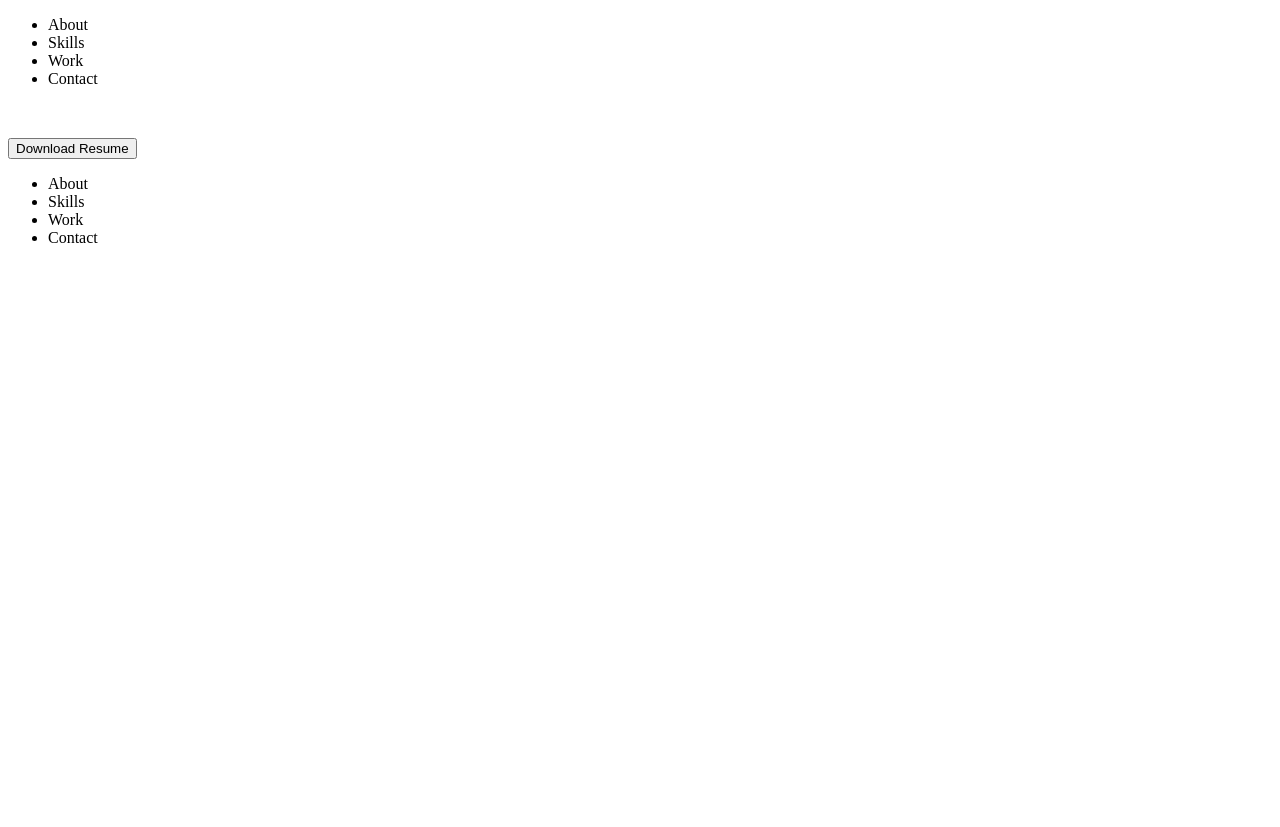
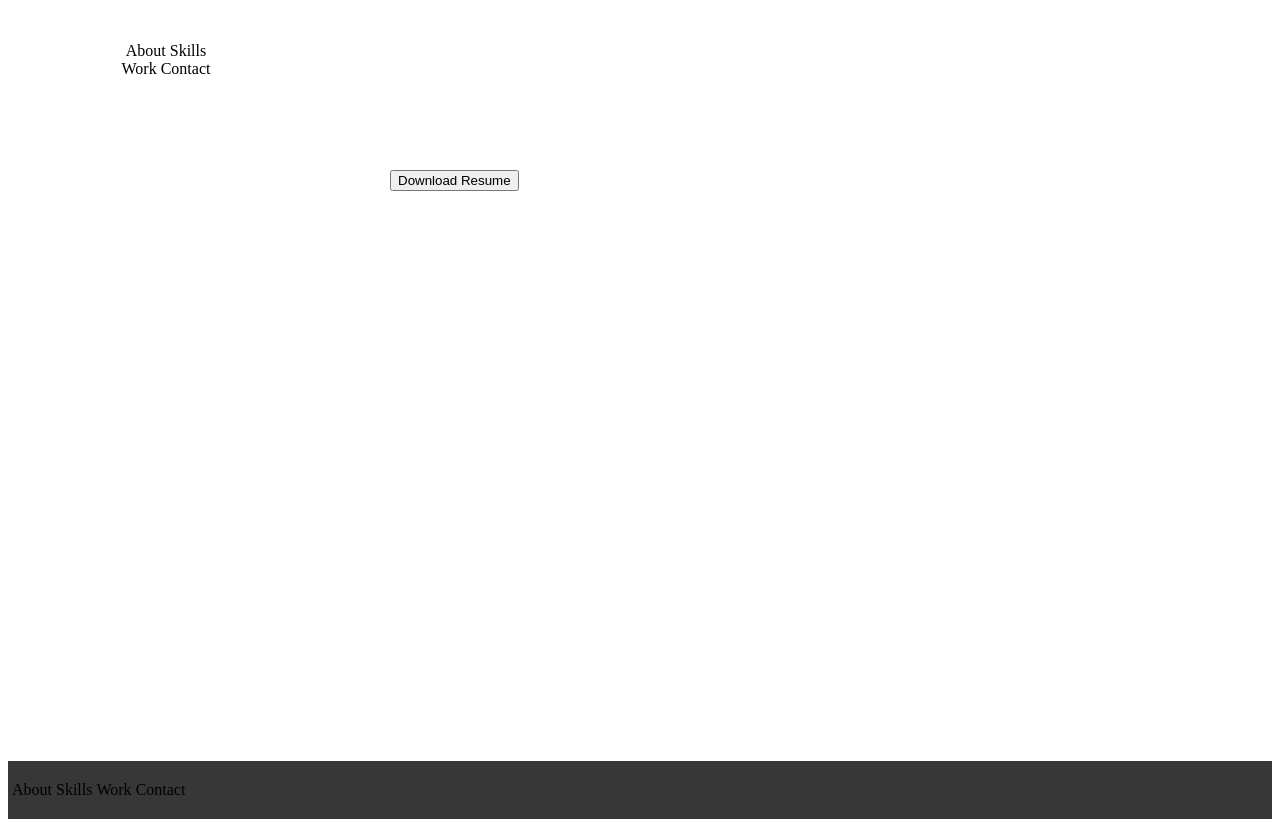
Before and after one commit to brence2/UX_UI_HW_17, a plain HTML site: page index.html in a window 1280 px wide. Before the commit the page ends 800 px from the top, so only its background shows below. Drawn offline with Linux system fonts and the light colour scheme.

Commit message:
Basic style applied

```diff
--- a/css/styles.css
+++ b/css/styles.css
@@ -0,0 +1,42 @@
+.inline-block {
+    display: inline-block;
+    vertical-align: top;
+}
+
+.logo {
+    width: 23%;
+    padding: 1%;
+    text-align: center;
+}
+
+nav {
+    width: 73%;
+    padding: 1%;
+}
+
+ul {
+    width: 50%;
+    margin-left: auto;
+}
+
+.heroImg {
+    height: 600px;
+    padding: 25px;
+}
+
+.content {
+    width: 500px;
+    margin: 0 auto;
+}
+
+footer {
+    background-color: #373738;
+    padding: 2px;
+}
+
+
+ul {
+    display: inline-block;
+    vertical-align: top;
+    padding: 2px;
+}
--- a/index.html
+++ b/index.html
@@ -4,6 +4,7 @@
     <meta charset="UTF-8">
     <meta http-equiv="X-UA-Compatible" content="IE=edge">
     <meta name="viewport" content="width=device-width, initial-scale=1.0">
+    <link href="css/styles.css" rel="stylesheet" type="text/css">
     <title>Emina Brence | Prtfolio</title>
 </head>
 <body>
```
